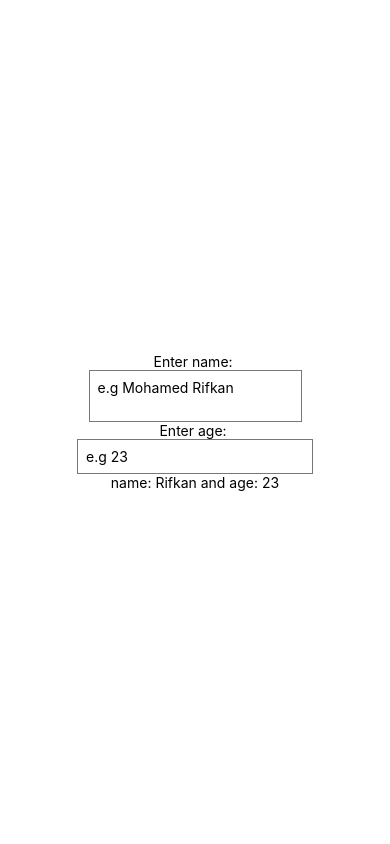
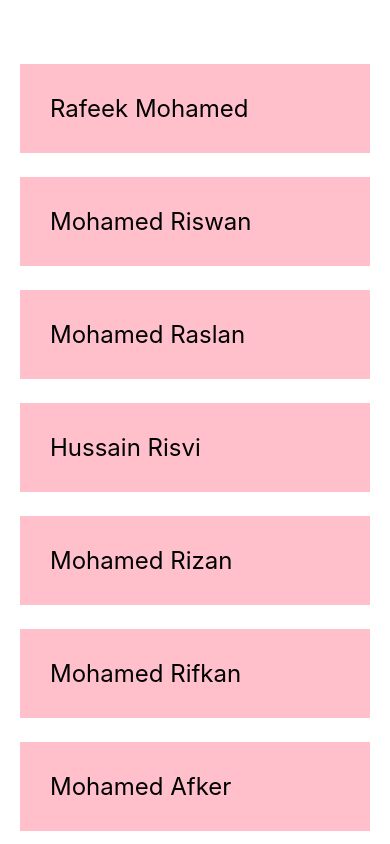
Before and after one commit to rifkan-py/react-native-crud, a React Native app: screen / in a window 390 px wide. Built offline with nearby package versions, Linux system fonts and the light colour scheme.

Commit message:
leaned scroll view and rendering list

```diff
--- a/App.js
+++ b/App.js
@@ -1,28 +1,26 @@
 import {useState} from 'react'
 import { StatusBar } from 'expo-status-bar';
-import { Button, StyleSheet, Text, TextInput, View } from 'react-native';
+import { StyleSheet, Text, View, ScrollView } from 'react-native';
 
 export default function App() {
-  const [name, setName] = useState("Rifkan")
-  const [age, setAge] = useState(23)
-
+  const [people, setPeople] = useState([
+    { name: "Rafeek Mohamed", key: "1" },
+    { name: "Mohamed Riswan", key: "2" },
+    { name: "Mohamed Raslan", key: "3" },
+    { name: "Hussain Risvi", key: "4" },
+    { name: "Mohamed Rizan", key: "5" },
+    { name: "Mohamed Rifkan", key: "6" },
+    { name: "Mohamed Afker", key: "7" },
+  ])
   return (
     <View style={styles.container}>
-      <Text>Enter name: </Text>
-      <TextInput
-        style={styles.input}
-        placeholder='e.g Mohamed Rifkan'
-        onChangeText={(value) => setName(value)}
-        multiline
-      />
-      <Text>Enter age: </Text>
-      <TextInput
-        style={styles.input}
-        placeholder='e.g 23'
-        onChangeText={(value) => setAge(value)}
-        keyboardType='number-pad'
-      />
-      <Text>name: {name} and age: {age}</Text>
+      <ScrollView>
+        {people.map(person => (
+          <View key={person.key}>
+            <Text style={styles.item}>{person.name}</Text>
+          </View>
+        ))}
+      </ScrollView>
     </View>
   );
 }
@@ -31,12 +29,15 @@
   container: {
     flex: 1,
     backgroundColor: '#fff',
-    alignItems: 'center',
-    justifyContent: 'center',
+    paddingTop: 40,
+    paddingHorizontal: 20,
+    // alignItems: 'center',
+    // justifyContent: 'center',
   },
-  input: {
-    borderWidth: 1,
-    borderColor: "#777",
-    padding: 8,
+  item: {
+    marginTop: 24,
+    padding: 30,
+    backgroundColor: "pink",
+    fontSize: 24,
   }
 });
```
